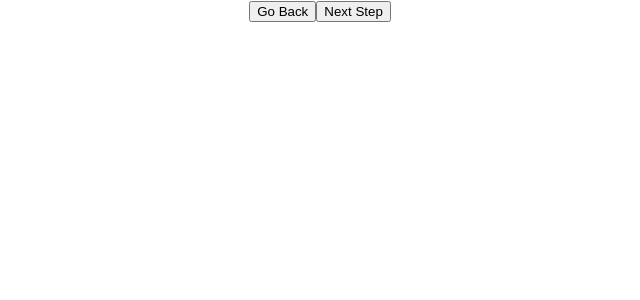
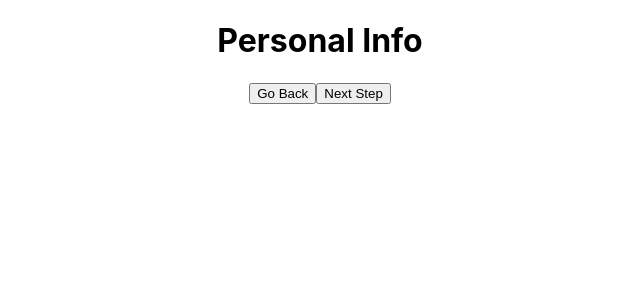
Before and after one commit to juliadavydenko/my-app, a React (Create React App) app: page / in a window 1280 px wide. Shown: the top 300 px of the page, without its empty margins (320-960 px from the left). Built offline with nearby package versions, Linux system fonts and the light colour scheme.

Commit message:
added dynamic titles to the form's header

```diff
--- a/src/components/Form.js
+++ b/src/components/Form.js
@@ -1,13 +1,28 @@
 // creating the component that will store all info, container of all the steps
 
-import React from "react";
+import React, { useState } from "react";
 
 function Form() {
+  // determing which step we are in by useState
+  // creating state by name page(=step), setPage - to mutate this variable
+  // 0 is starting from the 1st step
+  const [page, setPage] = useState(0);
+  // keep track of the titles of the steps by having an array
+  const FormTitles = [
+    "Personal Info",
+    "Select Your Plan",
+    "Pick Add-ons",
+    "Finishing Up",
+  ];
+  // display title depending on which page we are in, I put it inside  Header
+
   return (
     <div className="form">
       <div className="progressbar"></div>
       <div className="form-container"></div>
-      <div className="header"></div>
+      <div className="header">
+        <h1>{FormTitles[page]}</h1>
+      </div>
       <div className="body"></div>
       <div className="footer">
         <button>Go Back</button>
```
